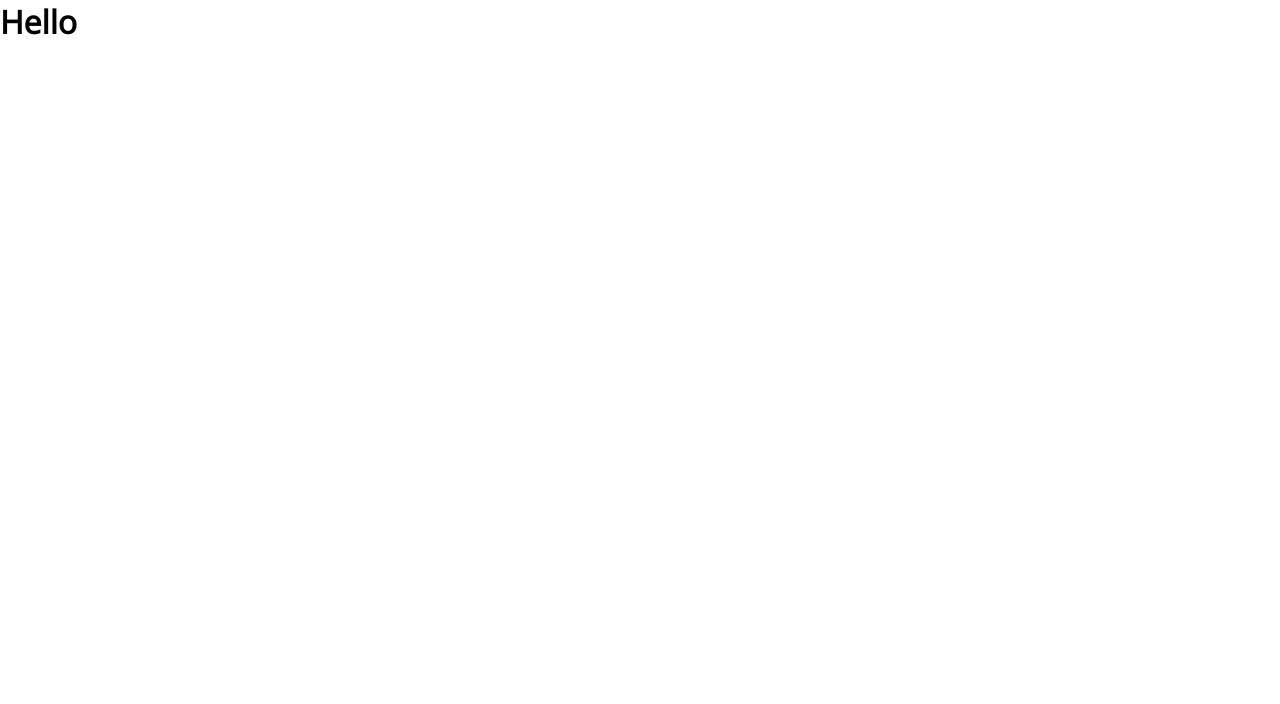
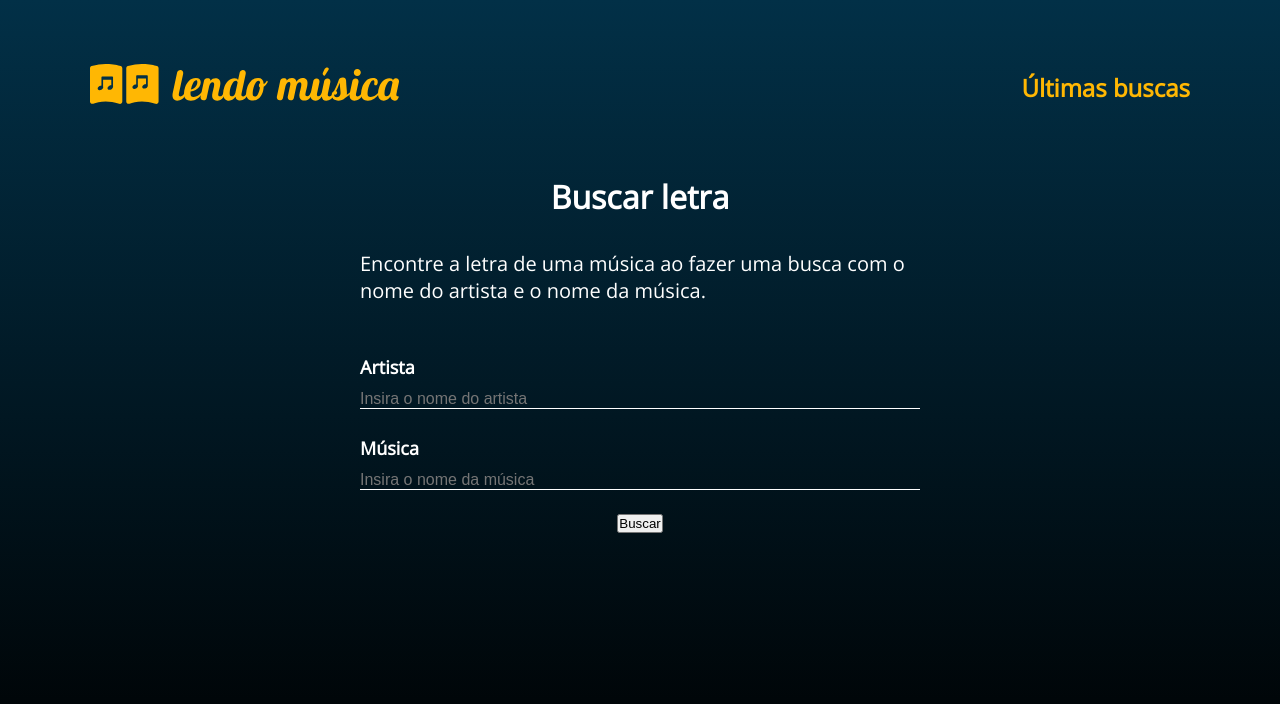
Before and after one commit to gabriellinke/lendo-musicas-web, a React (Create React App) app in the folder lendo-musica-web/: page / in a window 1280 px wide. Shown: the top 704 px of the page. Built offline with nearby package versions, Linux system fonts and the light colour scheme.

Commit message:
Inputs at Home are working

```diff
--- a/lendo-musica-web/src/pages/Home/index.js
+++ b/lendo-musica-web/src/pages/Home/index.js
@@ -1,11 +1,53 @@
-import React from 'react';
+import React, { useState, useEffect } from 'react';
+import { Link } from "react-router-dom";
 
 import './styles.css';
+import logo from '../../assets/logo1.svg';
 
 const Home = () =>
 {
+    const [formData, setFormData] = useState({
+        artist: '',
+        song: '',
+    });
+
+    useEffect(() => {
+        console.log(formData);
+    }, [formData]);
+
+    function handleInputChange(event)
+    {
+        const { name, value } = event.target;
+
+        setFormData({ ...formData, [name]: value })
+    }
+
     return(
-        <h1>Hello </h1>
+        <div id="page-home">
+            <div className="content">
+                <header>
+                    <Link to='/'><img src={logo} alt="logo"/></Link>
+                    <Link to="/latest">Últimas buscas</Link>
+                </header>
+                <main>
+                    <fieldset>
+                        <legend>
+                            <h2>Buscar letra</h2>
+                            <p>Encontre a letra de uma música ao fazer uma busca com o nome do artista e o nome da música.</p>
+                        </legend>
+                        <div className="field">
+                            <label htmlFor="artist">Artista</label>
+                            <input type="text" name="artist" id="artist" placeholder="Insira o nome do artista" onChange={handleInputChange}/>
+                        </div>
+                        <div className="field">
+                            <label htmlFor="song">Música</label>
+                            <input type="text" name="song" id="song" placeholder="Insira o nome da música" onChange={handleInputChange}/>
+                        </div>
+                    </fieldset>
+                    <button className="search">Buscar</button>
+                </main>
+            </div>
+        </div>
     );
 };
 
--- a/lendo-musica-web/src/pages/Home/styles.css
+++ b/lendo-musica-web/src/pages/Home/styles.css
@@ -0,0 +1,120 @@
+#page-home
+{
+    background-image: linear-gradient(to top, black, var(--dark-blue));
+    color: white;
+    min-height: 100vh;
+    height: 100%;
+}
+
+#page-home .content
+{
+    width: 90%;
+    max-width: 1100px;
+    margin: 0 auto;
+    height: 100%;
+    display: flex;
+    flex-direction: column;
+}
+
+#page-home .content header
+{
+    padding-top: 64px;
+    display: flex;
+    align-items: center;
+    justify-content: space-between;
+}
+
+#page-home .content header img
+{
+    height: 40px;
+}
+
+#page-home .content header a
+{
+    color: var(--light-orange);
+    font-size: 24px;
+    font-weight: bold;
+}
+
+#page-home .content header a:hover
+{
+    color: var(--dark-orange);
+    transition: 200ms;
+}
+
+#page-home .content main
+{
+    display: flex;
+    justify-content: center;
+    align-items: center;
+    flex-direction: column;
+    flex: 1;
+}
+
+#page-home .content main fieldset
+{
+    border: 0;
+    max-width: 560px;
+}
+
+#page-home .content main fieldset legend
+{
+    padding-top: 64px;
+    margin-bottom: 48px;
+}
+
+#page-home .content main fieldset legend h2
+{
+    font-size: 32px;
+    text-align: center;
+    margin-bottom: 32px;
+}
+
+#page-home .content main fieldset legend p
+{
+    font-size: 20px;
+}
+
+#page-home .content main fieldset .field
+{
+    display: flex;
+    justify-content: center;
+    flex-direction: column;
+    margin-bottom: 24px;
+}
+
+#page-home .content main fieldset .field label
+{
+    font-weight: 600;
+    font-size: 18px;
+    line-height: 30px;
+}
+
+#page-home .content main fieldset .field input
+{
+    background-color: transparent;
+    border-top: 0;
+    border-right: 0;
+    border-left: 0;
+    border-bottom-width: 1px;
+    border-color: white;
+    color: white;
+    font-size: 16px;
+    margin-top: 8px;
+}
+
+#page-home .content main fieldset .field input:focus {
+    outline: 0;
+}
+
+.test label
+{
+    color: white;
+    font-size: 18px;
+    font-weight: 700;
+}
+
+.test
+{
+    color: white;
+}
```
Also changed, not shown: lendo-musica-web/src/assets/logo1.svg (added).
